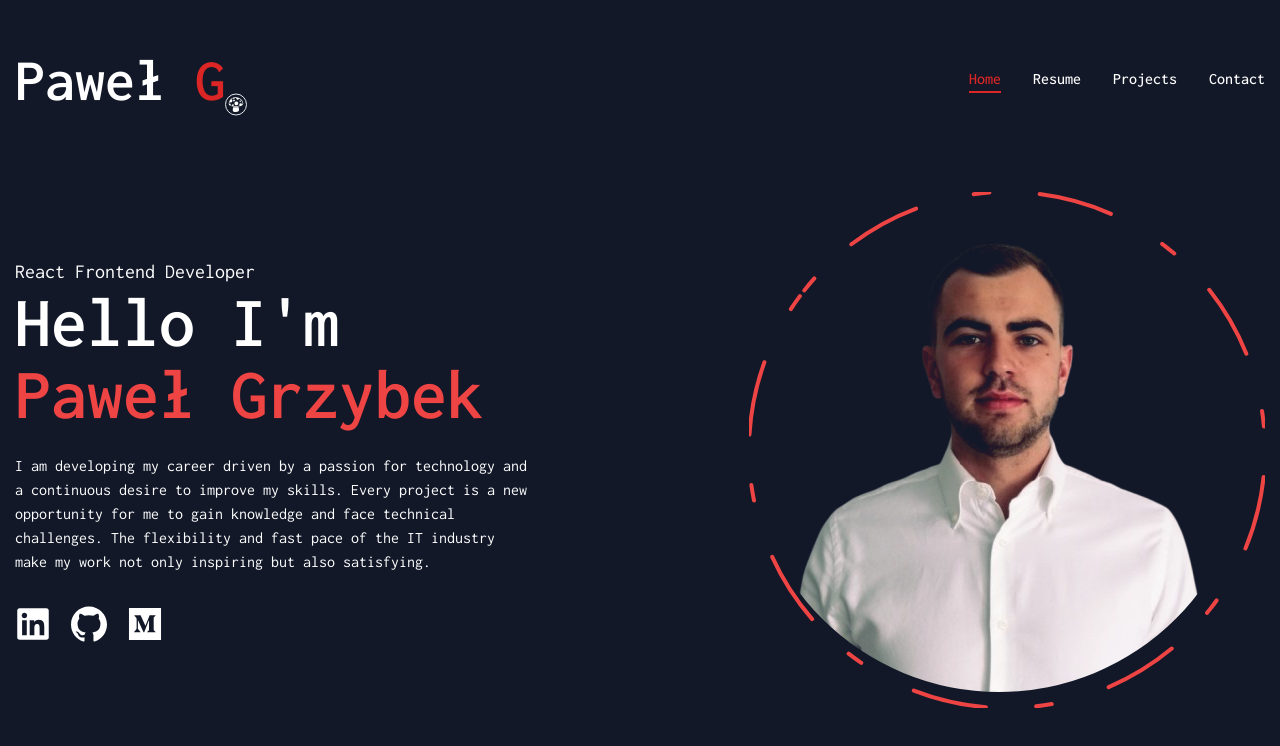
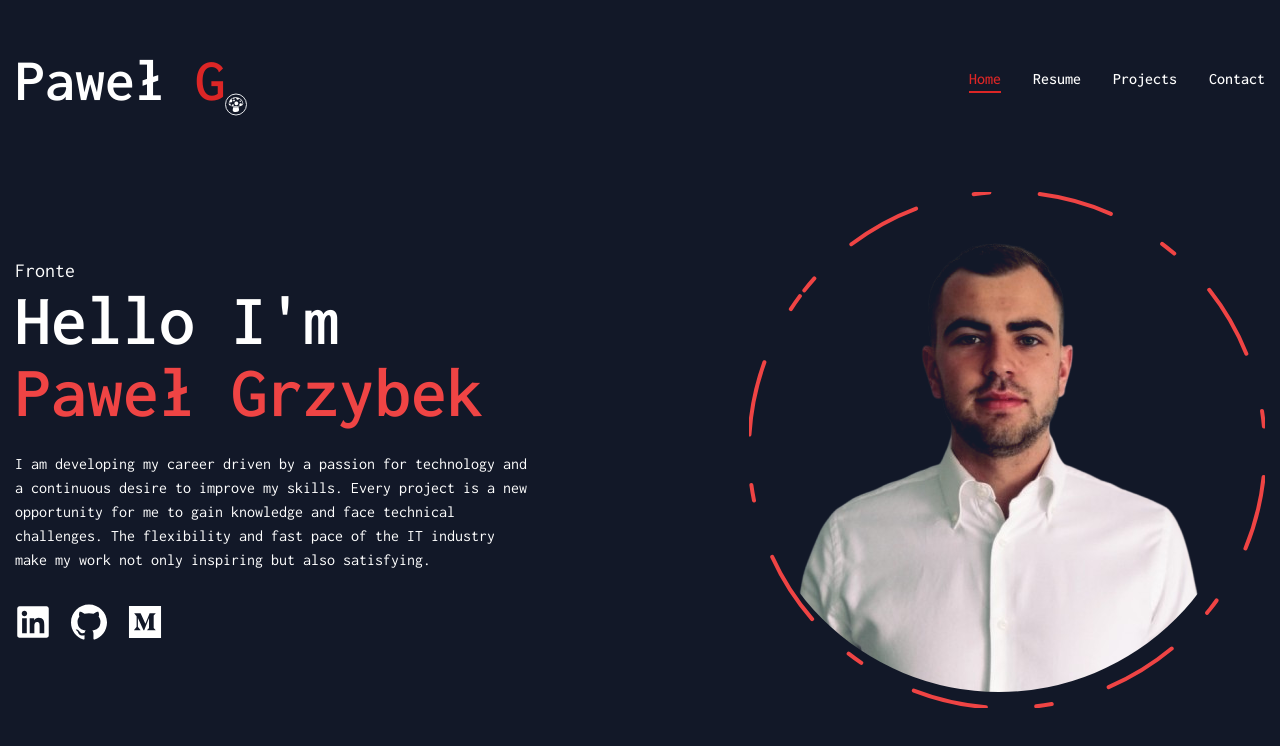
Before and after one commit to pawel9911/portfolio, a React (Vite) app: page /portfolio/home in a window 1280 px wide. Shown: the top 746 px of the page. Built offline with nearby package versions, Linux system fonts and the light colour scheme.

Commit message:
feat(home-section): add TypingText component

```diff
--- /dev/null
+++ b/src/components/TypingText/TypingText.tsx
@@ -0,0 +1,42 @@
+import { motion, useMotionValue, useTransform, animate } from "framer-motion";
+import { useEffect, useState } from "react";
+
+interface TypingTextProps {
+  texts: string[];
+}
+
+const TypingText = ({ texts }: TypingTextProps) => {
+  const [index, setIndex] = useState(0);
+
+  const count = useMotionValue(0);
+  const rounded = useTransform(count, (latest) => Math.round(latest));
+  const displayText = useTransform(rounded, (latest) =>
+    texts[index].slice(0, latest)
+  );
+
+  useEffect(() => {
+    const animation = animate(count, texts[index].length, {
+      type: "tween",
+      duration: 1,
+      ease: "easeIn",
+      repeat: Infinity,
+      repeatType: "reverse",
+      repeatDelay: 1,
+      onUpdate: (latest) => {
+        if (latest === 0) {
+          index === texts.length - 1 ? setIndex(0) : setIndex((p) => p + 1);
+        }
+      },
+    });
+
+    return () => animation.stop();
+  }, [index]);
+
+  return (
+    <span className="inline-block h-full text-xl leading-none">
+      <motion.span>{displayText}</motion.span>
+    </span>
+  );
+};
+
+export default TypingText;
--- /dev/null
+++ b/src/components/TypingText/index.ts
@@ -0,0 +1 @@
+export { default as TypingText } from "./TypingText";
--- a/src/features/HomeSection/HomeSection.tsx
+++ b/src/features/HomeSection/HomeSection.tsx
@@ -1,5 +1,6 @@
 import { PageTransition } from "../../components";
 import { Socials } from "../../components/Socials";
+import { TypingText } from "../../components/TypingText";
 import { Photo } from "./components";
 
 const HomeSection = () => {
@@ -9,7 +10,9 @@ const HomeSection = () => {
         <div className="container h-full">
           <div className="flex flex-col lg:flex-row items-center justify-center lg:pt-8 lg:pb-24">
             <div className="grow mb-8 lg:mb-0 order-2 lg:order-none text-center lg:text-left">
-              <span className="text-xl">React Frontend Developer</span>
+              <TypingText
+                texts={["React Frontend Developer", "Frontend Developer"]}
+              />
               <h1 className="h1 mb-6">
                 Hello I'm <br />
                 <span className="text-red-500">Paweł Grzybek</span>
```
